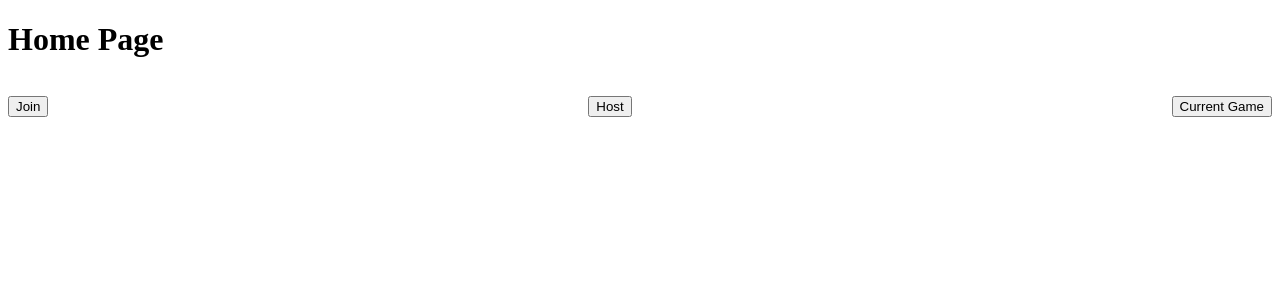
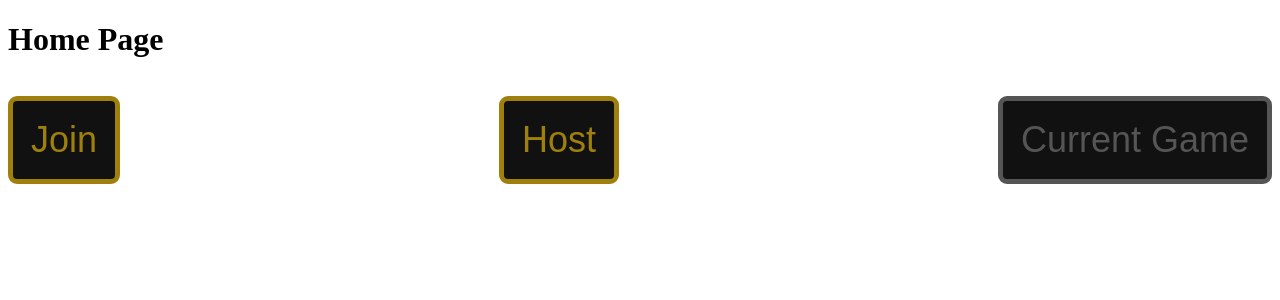
Before and after one commit to JustusHibshman/line-games, an Angular app in the folder client/: page / in a window 1280 px wide. Shown: the top 300 px of the page. Built offline with nearby package versions, Linux system fonts and the light colour scheme.

Commit message:
nav-button styling with live/dead status

```diff
--- a/client/src/app/components/nav-button/nav-button.component.html
+++ b/client/src/app/components/nav-button/nav-button.component.html
@@ -1 +1 @@
-<button routerLink="{{ target() }}">{{ text() }}</button>
+<button routerLink="{{ targetHTML() }}" class="{{ classHTML() }}" >{{ text() }}</button>
--- a/client/src/app/components/nav-button/nav-button.component.scss
+++ b/client/src/app/components/nav-button/nav-button.component.scss
@@ -0,0 +1,24 @@
+button {
+    font-size: 36px;
+    padding: 18px;
+    border-radius: 9px;
+    text-align: center;
+    background-color: #111111;
+}
+
+button.live {
+    color: #a0800c;
+    border: 5px solid #a0800c;
+
+    &:hover {
+        background-color: #000000;
+        border: 5px solid #b0901c;
+        color:  #af8f1b;
+        cursor: pointer;
+    }
+}
+
+button.dead {
+    color: #555555;
+    border: 5px solid #555555;
+}
--- a/client/src/app/components/nav-button/nav-button.component.ts
+++ b/client/src/app/components/nav-button/nav-button.component.ts
@@ -1,4 +1,4 @@
-import { Component, input } from '@angular/core';
+import { Component, computed, input } from '@angular/core';
 import { RouterLink } from '@angular/router';
 
 @Component({
@@ -8,6 +8,9 @@ import { RouterLink } from '@angular/router';
   styleUrl: './nav-button.component.scss'
 })
 export class NavButtonComponent {
-    target = input.required();
-    text   = input.required();
+    target = input.required<string>();
+    text   = input.required<string>();
+    live   = input<boolean>(true);
+    targetHTML = computed(() => this.live() ? this.target() : 'null');
+    classHTML  = computed(() => this.live() ? 'live' : 'dead');
 }
--- a/client/src/app/home/home.component.html
+++ b/client/src/app/home/home.component.html
@@ -10,7 +10,7 @@
             <app-nav-button [target]='"/host"' [text]='"Host"' />
         </li>
         <li>
-            <app-nav-button [target]='"/play"' [text]='"Current Game"' />
+            <app-nav-button [target]='"/play"' [text]='"Current Game"' [live]='false' />
         </li>
     </ul>
     </nav>
```
